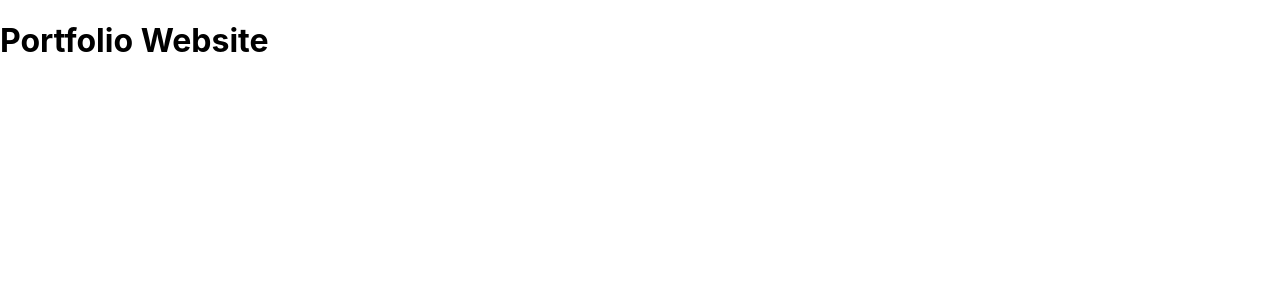
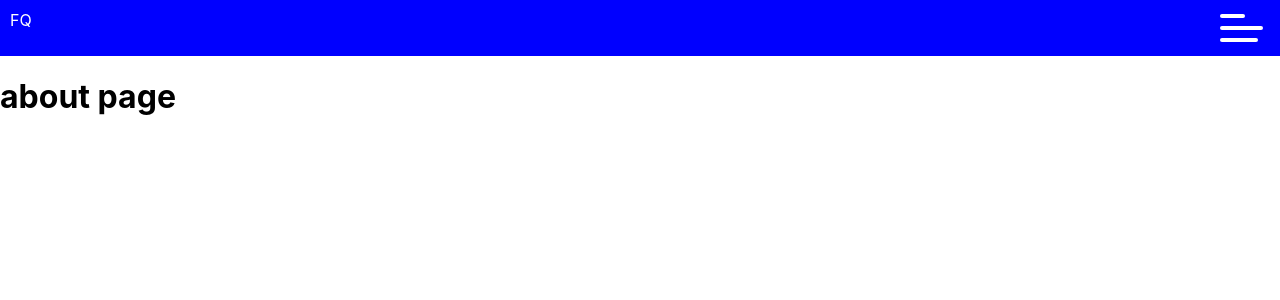
Before and after one commit to francisquinn/francisquinn.github.io, a React (Create React App) app: page /about in a window 1280 px wide. Shown: the top 300 px of the page. Built offline with nearby package versions, Linux system fonts and the light colour scheme.

Commit message:
Set up basic page routing
- Navigate between 2 pages.
- Menu opens and closes with icon animation.
- Added the react router in App.js

```diff
--- a/package.json
+++ b/package.json
@@ -8,6 +8,7 @@
     "@testing-library/user-event": "^12.8.3",
     "react": "^17.0.2",
     "react-dom": "^17.0.2",
+    "react-router-dom": "^5.2.0",
     "react-scripts": "4.0.3",
     "web-vitals": "^1.1.2"
   },
--- a/src/App.js
+++ b/src/App.js
@@ -1,10 +1,54 @@
-import './App.css';
+import "./App.css";
+import { useState } from "react";
+import Navbar from "./components/Navbar";
+import Menu from "./components/Menu";
+import Home from "./components/Home";
+import About from "./components/About";
+import { BrowserRouter as Router, Route, Switch } from "react-router-dom";
 
 function App() {
+  const [menu, setMenu] = useState(false);
+
+  const handleMenu = (menu) => {
+    var iconCheck = document.getElementById("check");
+    if (menu) {
+      iconCheck.checked = true;
+      setMenu(true);
+    } else {
+      iconCheck.checked = false;
+      setMenu(false);
+    }
+  };
+
   return (
-    <div className="App">
-      <h1>Portfolio Website</h1>
-    </div>
+    <Router>
+      <div className="App">
+        <Navbar
+          display={menu}
+          showMenu={(menu) => {
+            handleMenu(menu);
+          }}
+        />
+        <div className="content">
+          {menu && (
+            <Menu
+              display={menu}
+              showMenu={(menu) => {
+                handleMenu(menu);
+              }}
+            />
+          )}
+          <Switch>
+            <Route path="/about">
+              <About />
+            </Route>
+            <Route exact path="/">
+              <Home />
+            </Route>
+          </Switch>
+        </div>
+      </div>
+    </Router>
   );
 }
 
--- /dev/null
+++ b/src/components/About.js
@@ -0,0 +1,12 @@
+const About = () => {
+    return (
+        <div className="about">
+            <h1>about page</h1>
+        </div>
+     );
+}
+
+export default About;
+<div className="about">
+    <h1>about page</h1>
+</div>
--- /dev/null
+++ b/src/components/Home.js
@@ -0,0 +1,9 @@
+const Home = () => {
+    return (
+        <div className="home">
+            <h1>home page</h1>
+        </div>
+     );
+}
+
+export default Home;
--- /dev/null
+++ b/src/components/Menu.js
@@ -0,0 +1,17 @@
+import { Link } from "react-router-dom";
+
+const Menu = ({ display, showMenu }) => {
+  return (
+    <div className="menu">
+      <Link to="/" onClick={() => showMenu(!display)}>
+        <span>Home</span>
+      </Link>
+
+      <Link to="/about" onClick={() => showMenu(!display)}>
+        <span>About</span>
+      </Link>
+    </div>
+  );
+};
+
+export default Menu;
--- /dev/null
+++ b/src/components/Navbar.js
@@ -0,0 +1,25 @@
+const Navbar = ({ display, showMenu }) => {
+  return (
+    <nav id="navbar">
+      <ul>
+        <li id="initials">
+          <a href="#home">FQ</a>
+        </li>
+        <li id="hamburger-icon" >
+          <label htmlFor="check" >
+            <input
+              type="checkbox"
+              id="check"
+              onClick={() => showMenu(!display)}
+            />
+            <span></span>
+            <span></span>
+            <span></span>
+          </label>
+        </li>
+      </ul>
+    </nav>
+  );
+};
+
+export default Navbar;
--- a/src/index.css
+++ b/src/index.css
@@ -1,13 +1,98 @@
 body {
   margin: 0;
-  font-family: -apple-system, BlinkMacSystemFont, 'Segoe UI', 'Roboto', 'Oxygen',
-    'Ubuntu', 'Cantarell', 'Fira Sans', 'Droid Sans', 'Helvetica Neue',
+  font-family: -apple-system, BlinkMacSystemFont, "Segoe UI", "Roboto", "Oxygen",
+    "Ubuntu", "Cantarell", "Fira Sans", "Droid Sans", "Helvetica Neue",
     sans-serif;
   -webkit-font-smoothing: antialiased;
   -moz-osx-font-smoothing: grayscale;
 }
 
 code {
-  font-family: source-code-pro, Menlo, Monaco, Consolas, 'Courier New',
+  font-family: source-code-pro, Menlo, Monaco, Consolas, "Courier New",
     monospace;
 }
+
+/* Navbar.js CSS*/
+
+#navbar {
+  background-color: blue;
+  padding: 10px;
+}
+
+ul {
+  list-style-type: none;
+  margin: 0;
+  padding: 0;
+  overflow: hidden;
+}
+
+#initials {
+  float: left;
+}
+
+#initials a {
+  display: block;
+  color: white;
+  text-align: center;
+  text-decoration: none;
+}
+
+#hamburger-icon {
+  float: right;
+  color: white;
+}
+
+label {
+  display: flex;
+  flex-direction: column;
+  width: 50px;
+  cursor: pointer;
+}
+
+label span {
+  background: #fff;
+  border-radius: 10px;
+  height: 4px;
+  margin: 4px 0;
+  transition: 0.4s cubic-bezier(0.68, -0.6, 0.32, 1.6);
+}
+
+span:nth-of-type(1) {
+  width: 50%;
+}
+
+span:nth-of-type(2) {
+  width: 86%;
+}
+
+span:nth-of-type(3) {
+  width: 75%;
+}
+
+input[type="checkbox"] {
+  display: none;
+}
+
+input[type="checkbox"]:checked ~ span:nth-of-type(1) {
+  transform-origin: bottom;
+  transform: rotatez(45deg) translate(8px, 0px);
+}
+
+input[type="checkbox"]:checked ~ span:nth-of-type(2) {
+  transform-origin: top;
+  transform: rotatez(-45deg);
+}
+
+input[type="checkbox"]:checked ~ span:nth-of-type(3) {
+  transform-origin: bottom;
+  width: 50%;
+  transform: translate(18px, -6px) rotatez(45deg);
+}
+
+/* Menu.js CSS */
+.menu {
+  position: absolute;
+  background-color: pink;
+  height: 90%;
+  width: 100%;
+}
```
Also changed, not shown: 1 other file (tests, documents, lock files or other folders).
